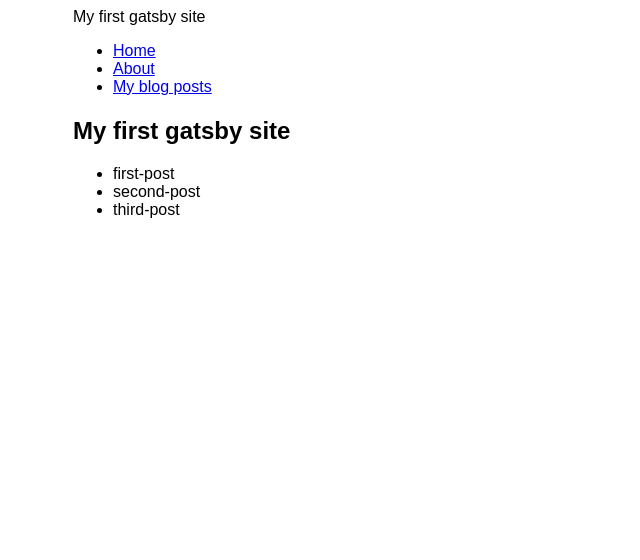
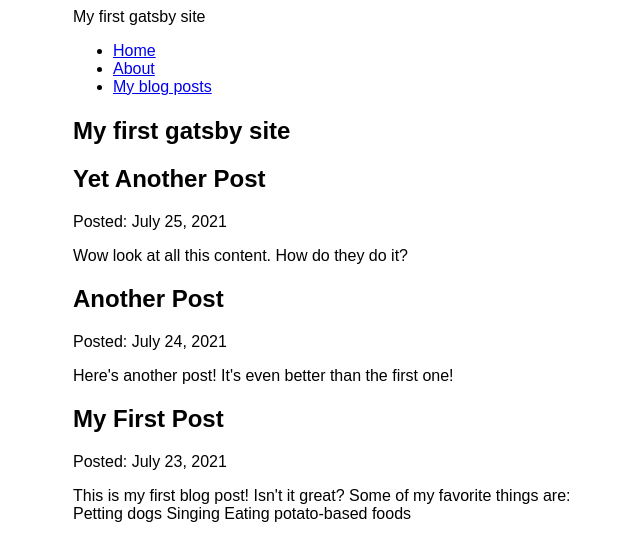
Before and after one commit to marionrobert/my-first-gatsby-site, a Gatsby site: page /blog in a window 1280 px wide. Shown: the whole page, without its empty margins (317-957 px from the left). Built offline with nearby package versions, Linux system fonts and the light colour scheme; Gatsby itself is replaced by a stand-in of ours.

Commit message:
Transformer les données pour utiliser MDX

```diff
--- a/blog/first-post.mdx
+++ b/blog/first-post.mdx
@@ -0,0 +1,13 @@
+---
+title: "My First Post"
+date: "2021-07-23"
+slug: "my-first-post"
+---
+
+This is my first blog post! Isn't it *great*?
+
+Some of my **favorite** things are:
+
+* Petting dogs
+* Singing
+* Eating potato-based foods
--- a/blog/second-post.mdx
+++ b/blog/second-post.mdx
@@ -0,0 +1,7 @@
+---
+title: "Another Post"
+date: "2021-07-24"
+slug: "another-post"
+---
+
+Here's another post! It's even better than the first one!
--- a/blog/third-post.mdx
+++ b/blog/third-post.mdx
@@ -0,0 +1,7 @@
+---
+title: "Yet Another Post"
+date: "2021-07-25"
+slug: "yet-another-post"
+---
+
+Wow look at all this content. How do they do it?
--- a/gatsby-config.js
+++ b/gatsby-config.js
@@ -17,5 +17,6 @@ module.exports = {
         path: `${__dirname}/blog`,
       }
     },
+    "gatsby-plugin-mdx",
   ],
 }
--- a/package.json
+++ b/package.json
@@ -15,8 +15,10 @@
     "clean": "gatsby clean"
   },
   "dependencies": {
+    "@mdx-js/react": "^2.3.0",
     "gatsby": "^5.12.4",
     "gatsby-plugin-image": "^3.12.0",
+    "gatsby-plugin-mdx": "^5.12.0",
     "gatsby-plugin-sharp": "^5.12.0",
     "gatsby-source-filesystem": "^5.12.0",
     "gatsby-transformer-sharp": "^5.12.0",
--- a/src/components/layout.js
+++ b/src/components/layout.js
@@ -25,7 +25,7 @@ const Layout = (props) => {
       }
     `
   )
-  console.log(data)
+  console.log("data from layout component", data)
 
   return (
     <div className={container}>
--- a/src/pages/blog.js
+++ b/src/pages/blog.js
@@ -4,31 +4,39 @@ import Seo from '../components/seo'
 import { graphql } from 'gatsby'
 
 const BlogPage = ({ data }) => {
+  console.log("data -->", data)
   return (
     <Layout pageTitle="My Blog Posts">
-      <ul>
       {
-        data.allFile.nodes.map(node => (
-          <li key={node.name}>
-            {node.name}
-          </li>
+        data.allMdx.nodes.map((node) => (
+          <article key={node.id}>
+            <h2>{node.frontmatter.title}</h2>
+            <p>Posted: {node.frontmatter.date}</p>
+            <p>{node.excerpt}</p>
+          </article>
         ))
       }
-      </ul>
     </Layout>
   )
 }
 
 export const query = graphql`
   query {
-    allFile {
+    allMdx(sort: { frontmatter: { date: DESC }}) {
       nodes {
-        name
+        frontmatter {
+          date(formatString: "MMMM D, YYYY")
+          title
+        }
+        id
+        excerpt
       }
     }
   }
 `
 
+
+
 export const Head = () => <Seo title="My Blog Posts" />
 // export const Head = ({ data }) => <title>{data.site.siteMetadata.title}</title>
 export default BlogPage
```
Also changed, not shown: 1 other file.
